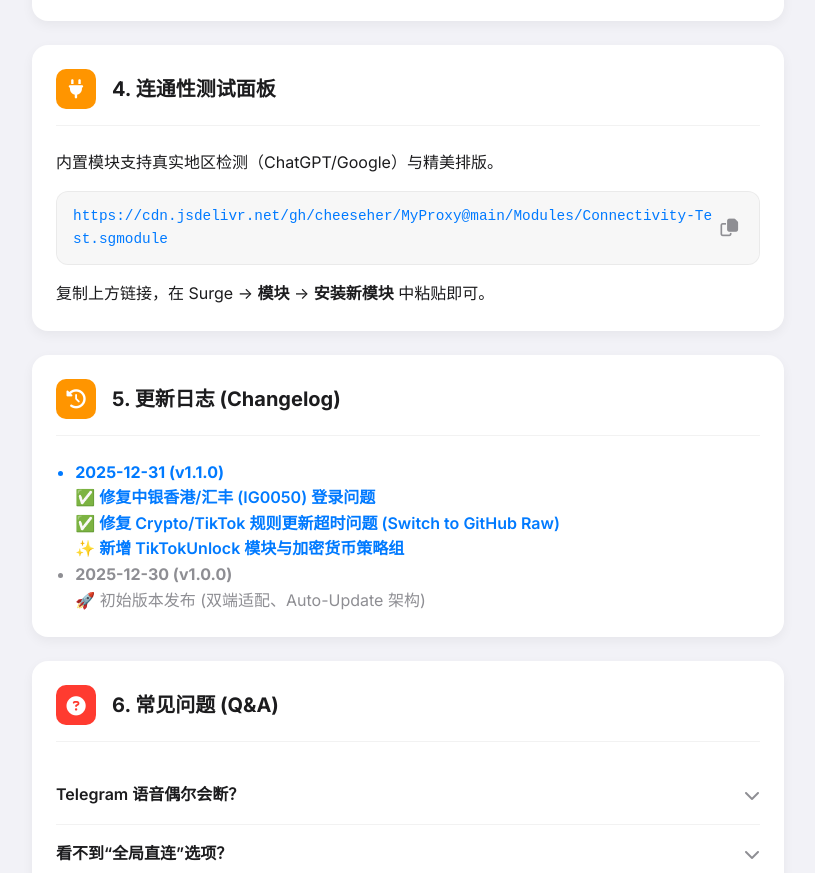
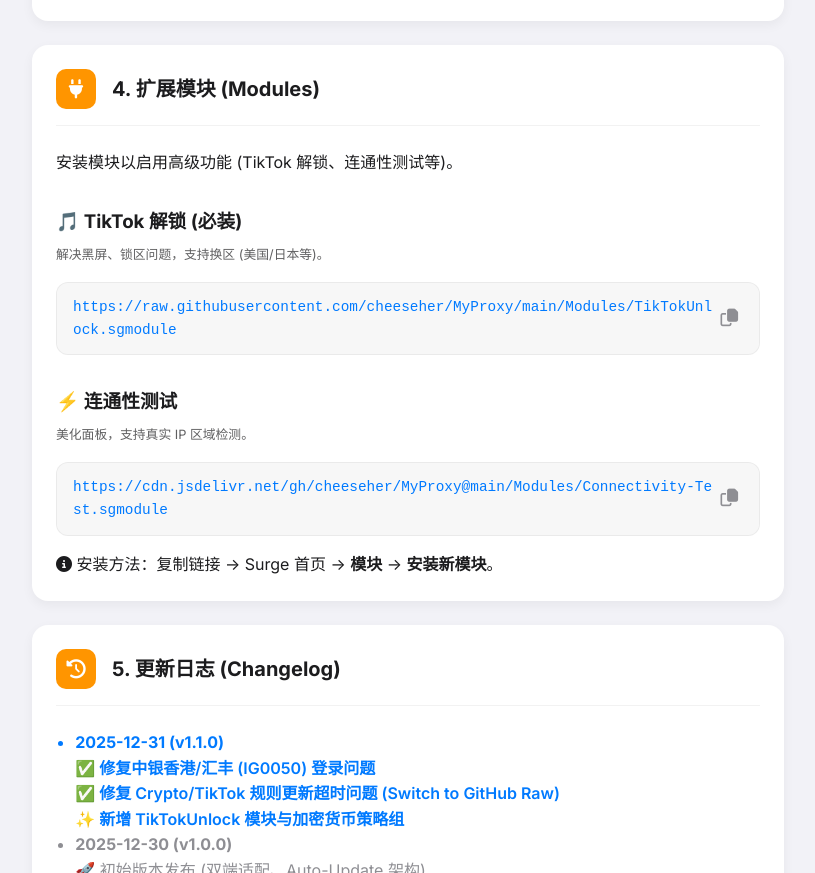
Before and after one commit to cheeseher/MyProxy, a plain HTML site: page website/index.html in a window 1280 px wide. Shown: the part 3582-4455 px from the top of the page, without its empty margins (232-1047 px from the left). Drawn offline with Linux system fonts and the light colour scheme.

Commit message:
Docs(Website): 新增扩展模块板块，添加 TikTok 解锁模块一键复制

```diff
--- a/website/index.html
+++ b/website/index.html
@@ -283,26 +283,45 @@
             </div>
         </section>
 
-        <!-- 4. 连通性模块 -->
+        <!-- 4. 扩展模块 -->
         <section id="modules" class="card">
             <div class="card-header">
                 <div class="icon-box bg-orange">
                     <i class="fa-solid fa-plug"></i>
                 </div>
-                <h2>4. 连通性测试面板</h2>
+                <h2>4. 扩展模块 (Modules)</h2>
             </div>
             <div class="card-body">
-                <p>内置模块支持真实地区检测（ChatGPT/Google）与精美排版。</p>
+                <p>安装模块以启用高级功能 (TikTok 解锁、连通性测试等)。</p>
+
+                <!-- TikTok Module -->
+                <h3 class="mt-4">🎵 TikTok 解锁 (必装)</h3>
+                <p class="small text-muted">解决黑屏、锁区问题，支持换区 (美国/日本等)。</p>
+                <div class="module-install">
+                    <div class="code-block">
+                        <code
+                            id="tiktok-url">https://raw.githubusercontent.com/cheeseher/MyProxy/main/Modules/TikTokUnlock.sgmodule</code>
+                        <button class="copy-btn" onclick="copyModuleUrl('tiktok-url')" title="复制">
+                            <i class="fa-regular fa-copy"></i>
+                        </button>
+                    </div>
+                </div>
+
+                <!-- Connectivity Module -->
+                <h3 class="mt-4">⚡️ 连通性测试</h3>
+                <p class="small text-muted">美化面板，支持真实 IP 区域检测。</p>
                 <div class="module-install">
                     <div class="code-block">
                         <code
                             id="module-url">https://cdn.jsdelivr.net/gh/cheeseher/MyProxy@main/Modules/Connectivity-Test.sgmodule</code>
-                        <button class="copy-btn" onclick="copyModuleUrl()" title="复制">
+                        <button class="copy-btn" onclick="copyModuleUrl('module-url')" title="复制">
                             <i class="fa-regular fa-copy"></i>
                         </button>
                     </div>
-                    <p class="install-tip">复制上方链接，在 Surge -> <strong>模块</strong> -> <strong>安装新模块</strong> 中粘贴即可。</p>
                 </div>
+
+                <p class="install-tip mt-3"><i class="fa-solid fa-circle-info"></i> 安装方法：复制链接 -> Surge 首页 ->
+                    <strong>模块</strong> -> <strong>安装新模块</strong>。</p>
             </div>
         </section>
 
@@ -399,8 +418,8 @@
             });
         }
 
-        function copyModuleUrl() {
-            const url = document.getElementById('module-url').innerText;
+        function copyModuleUrl(elementId) {
+            const url = document.getElementById(elementId).innerText;
             navigator.clipboard.writeText(url).then(() => {
                 alert('模块链接已复制！');
             });
```
